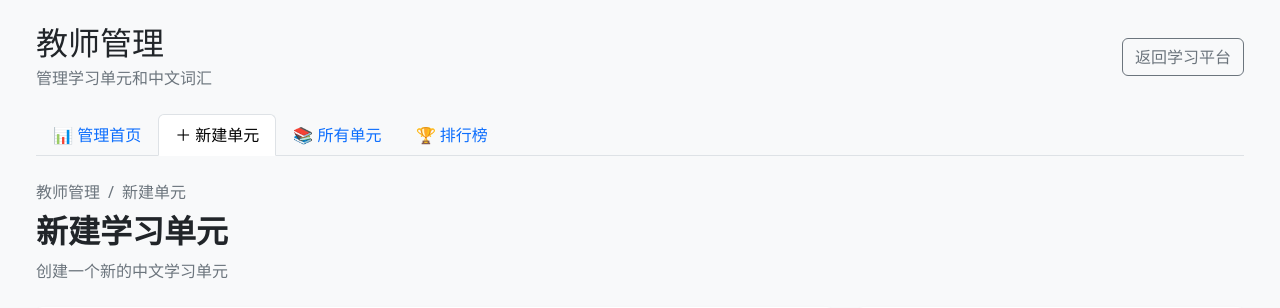
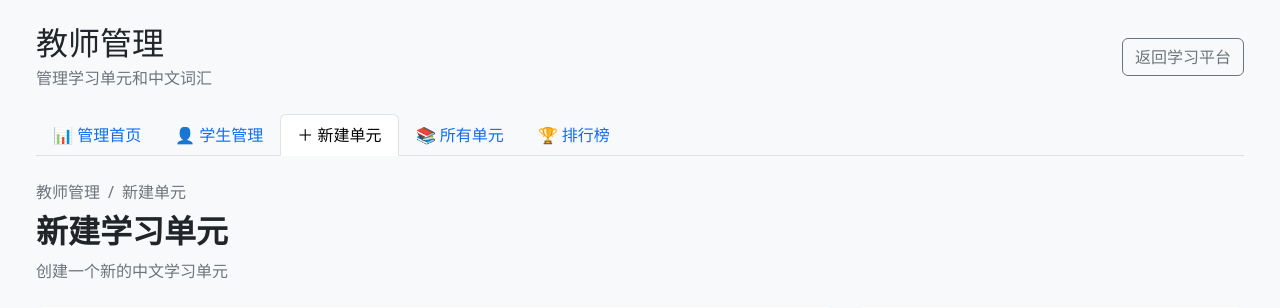
Before and after one commit to fufukingking/huada-chinese, a Flask app: page /admin/section/create in a window 1280 px wide. Shown: the part 62-370 px from the top of the page. Run offline with Flask 3, Linux system fonts and the light colour scheme; the visitor is signed in with stand-in values (Sample User, id 1); some libraries are stand-ins or nearby versions.

Commit message:
Update create_section.html for admin section

```diff
--- a/templates/admin/create_section.html
+++ b/templates/admin/create_section.html
@@ -45,6 +45,18 @@
                 href="{{ url_for('routes.admin') }}"
             >
                 📊 管理首页
+            </a>
+
+        </li>
+
+
+        <li class="nav-item">
+
+            <a
+                class="nav-link"
+                href="{{ url_for('routes.admin_students') }}"
+            >
+                👤 学生管理
             </a>
 
         </li>
```
